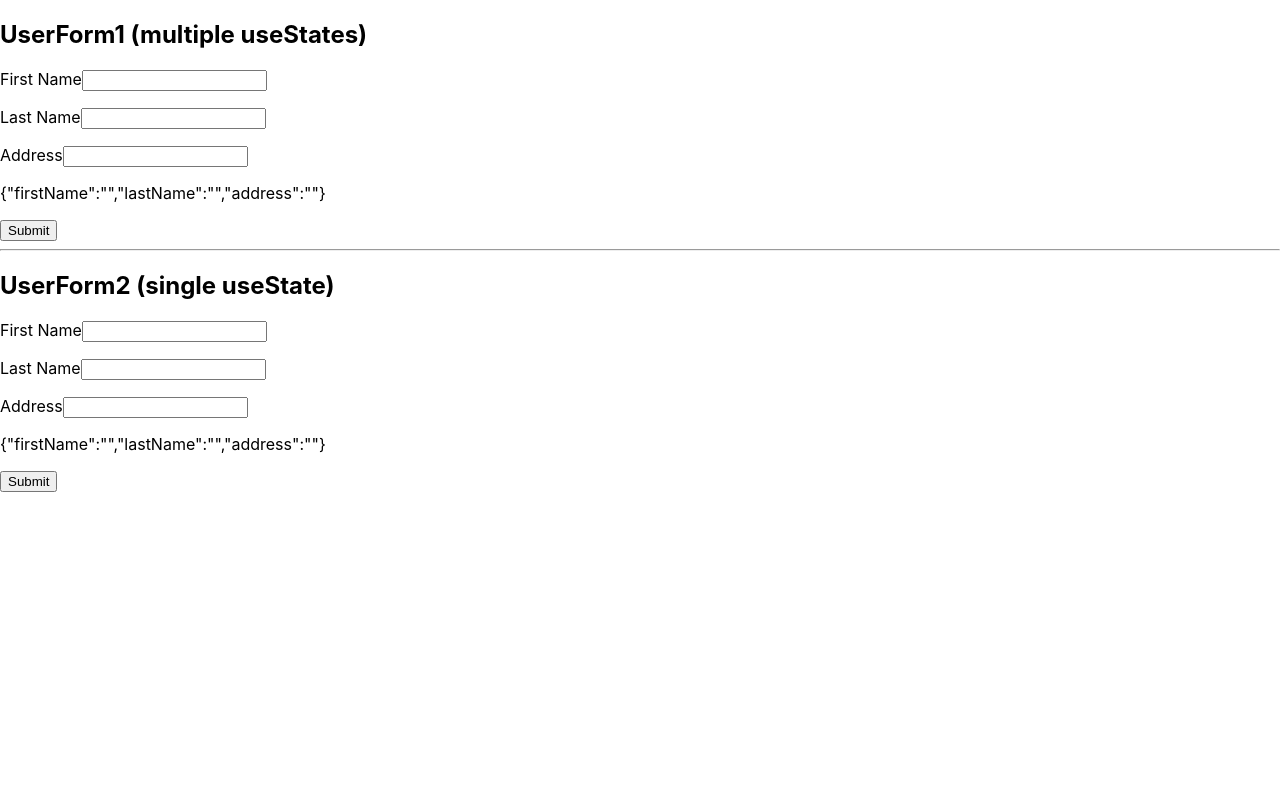
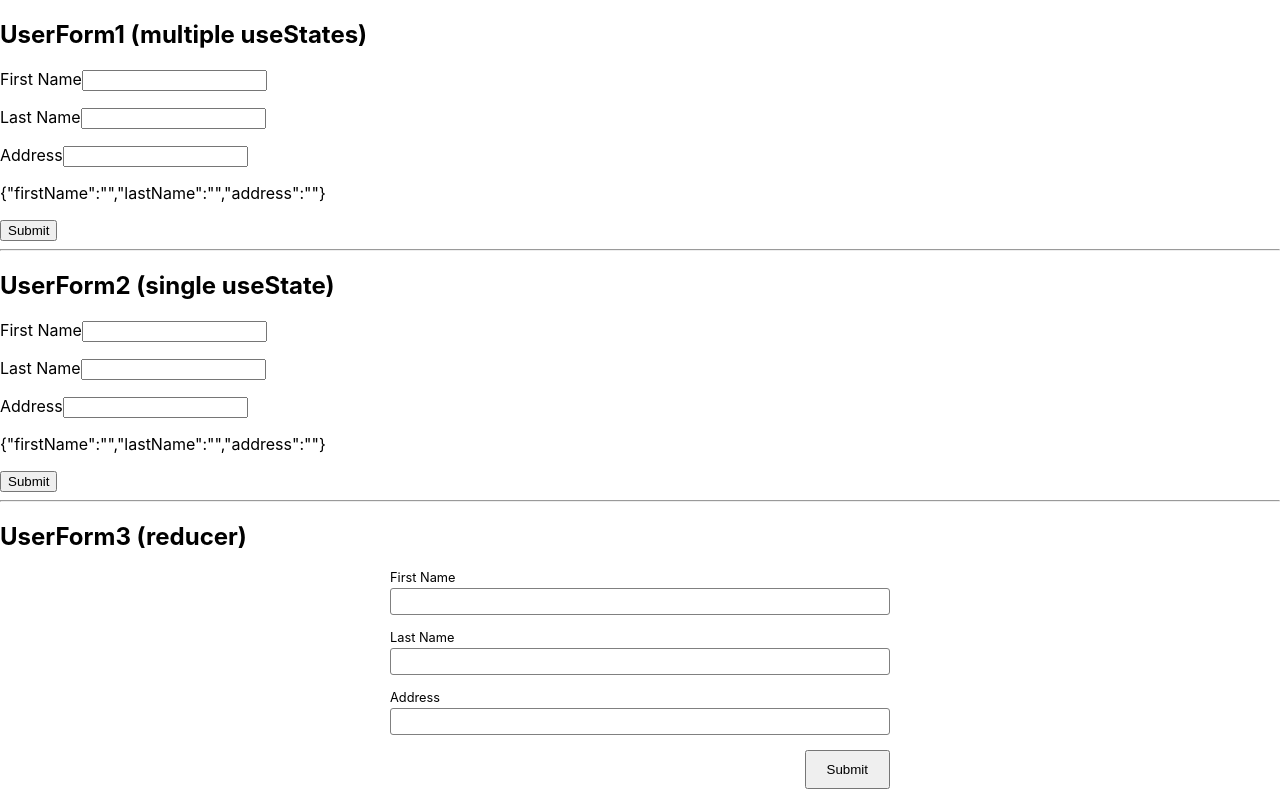
Before and after one commit to danyavol/react-training, a React (Create React App) app: page / in a window 1280 px wide. Built offline with nearby package versions, Linux system fonts and the light colour scheme.

Commit message:
feat: UseReducer example

```diff
--- a/src/App.css
+++ b/src/App.css
@@ -1,38 +1,42 @@
-.App {
-  text-align: center;
+.form {
+    max-width: 500px;
+    display: flex;
+    flex-direction: column;
+    gap: 15px;
+    margin: auto;
 }
 
-.App-logo {
-  height: 40vmin;
-  pointer-events: none;
+.control {
+    display: flex;
+    flex-direction: column;
 }
 
-@media (prefers-reduced-motion: no-preference) {
-  .App-logo {
-    animation: App-logo-spin infinite 20s linear;
-  }
+.control-label {
+    font-size: 0.8rem;
+    margin-bottom: 3px;
 }
 
-.App-header {
-  background-color: #282c34;
-  min-height: 100vh;
-  display: flex;
-  flex-direction: column;
-  align-items: center;
-  justify-content: center;
-  font-size: calc(10px + 2vmin);
-  color: white;
+.input {
+    padding: 5px 10px;
+    border-radius: 3px;
+    border: 1px solid gray;
 }
 
-.App-link {
-  color: #61dafb;
+.input.input-invalid:focus-visible {
+    outline-color: red;
 }
 
-@keyframes App-logo-spin {
-  from {
-    transform: rotate(0deg);
-  }
-  to {
-    transform: rotate(360deg);
-  }
+.input-invalid {
+    border-color: red;
 }
+
+.validation-error {
+    margin-top: 3px;
+    font-size: 0.8rem;
+    color: red;
+}
+
+.submit {
+    align-self: flex-end;
+    padding: 10px 20px;
+}
--- a/src/App.js
+++ b/src/App.js
@@ -1,6 +1,7 @@
 import './App.css';
-import UserForm1 from "./UserForm1/UserForm1";
-import UserForm2 from "./UserForm2/UserForm2";
+import UserForm1 from "./UserForm1_multipleUseState/UserForm1";
+import UserForm2 from "./UserForm2_singleUseState/UserForm2";
+import UserForm3 from "./UserForm3_useReducer/UserForm3";
 
 function App() {
 
@@ -15,6 +16,10 @@ function App() {
             <hr/>
 
             <UserForm2 onSubmit={onSubmit}></UserForm2>
+
+            <hr/>
+
+            <UserForm3 onSubmit={onSubmit}></UserForm3>
         </>
     );
 }
--- /dev/null
+++ b/src/UserForm3_useReducer/UserForm3.js
@@ -0,0 +1,103 @@
+import { useReducer } from 'react';
+import { actionTypes, defaultState, formReducer } from './UserForm3.reducer';
+import { isFormValid } from './UserForm3.validator';
+
+function UserForm3(props) {
+    const [state, dispatch] = useReducer(formReducer, defaultState);
+
+    function submit() {
+        if (!isFormValid(state)) {
+            dispatch({
+                type: actionTypes.markAllAsTouched
+            });
+            return;
+        }
+
+        console.log('submitted');
+        props.onSubmit(state);
+    }
+
+    function valueChangeHandler(prop) {
+        return (event) => {
+            dispatch({
+                type: actionTypes.setValue,
+                payload: {
+                    prop,
+                    value: event.target.value
+                }
+            })
+        }
+    }
+
+    function blurHandler(prop) {
+        return () => {
+            dispatch({
+                type: actionTypes.setTouched,
+                payload: {
+                    prop,
+                    touched: true
+                }
+            })
+        }
+    }
+
+    function showError(prop) {
+        return !state[prop].valid && state[prop].touched;
+    }
+
+    function getClassName(prop) {
+        return `input${showError(prop) ? " input-invalid" : ""}`;
+    }
+
+    return (
+        <>
+            <h2>UserForm3 (reducer)</h2>
+            <div className="form">
+                <div className="control">
+                    <label className="control-label" htmlFor="firstName">First Name</label>
+                    <input id="firstName" value={state.firstName.value}
+                        className={getClassName("firstName")}
+                        onChange={valueChangeHandler("firstName")}
+                        onBlur={blurHandler("firstName")}
+                    ></input>
+                    {
+                        showError("firstName")
+                        ? <span className="validation-error">{state.firstName.validationError}</span>
+                        : null
+                    }
+                </div>
+                <div className="control">
+                    <label className="control-label" htmlFor="lastName">Last Name</label>
+                    <input id="lastName" value={state.lastName.value}
+                        className={getClassName("lastName")}
+                        onChange={valueChangeHandler("lastName")}
+                        onBlur={blurHandler("lastName")}
+                    ></input>
+                    {
+                        showError("lastName")
+                        ? <span className="validation-error">{state.lastName.validationError}</span>
+                        : null
+                    }
+                </div>
+                <div className="control">
+                    <label className="control-label" htmlFor="address">Address</label>
+                    <input id="address" value={state.address.value}
+                        className={getClassName("address")}
+                        onChange={valueChangeHandler("address")}
+                        onBlur={blurHandler("address")}
+                    ></input>
+                    {
+                        showError("address")
+                        ? <span className="validation-error">{state.address.validationError}</span>
+                        : null
+                    }
+                </div>
+
+                <button className="submit" onClick={submit}>Submit</button>
+            </div>
+        </>
+    );
+}
+
+
+export default UserForm3;
--- /dev/null
+++ b/src/UserForm3_useReducer/UserForm3.reducer.js
@@ -0,0 +1,59 @@
+import { addressValidator, firstNameValidator, lastNameValidator } from "./UserForm3.validator";
+
+export const actionTypes = {
+    setValue: "setValue",
+    setTouched: "setTouched",
+    markAllAsTouched: "markAllAsTouched"
+};
+
+export const defaultState = {
+    firstName: inputConstructor("", firstNameValidator),
+    lastName: inputConstructor("", lastNameValidator),
+    address: inputConstructor("", addressValidator),
+};
+
+export function formReducer(state, action) {
+    switch (action.type) {
+        case actionTypes.setValue:
+            const validationError = state[action.payload.prop].validator(action.payload.value);
+            return {
+                ...state,
+                [action.payload.prop]: {
+                    ...state[action.payload.prop],
+                    value: action.payload.value,
+                    validationError,
+                    valid: validationError === null
+                }
+            }
+        case actionTypes.setTouched:
+            return {
+                ...state,
+                [action.payload.prop]: {
+                    ...state[action.payload.prop],
+                    touched: action.payload.touched
+                }
+            }
+        case actionTypes.markAllAsTouched:
+            const newState = {};
+            for (let key in state) {
+                newState[key] = {
+                    ...state[key],
+                    touched: true
+                }
+            }
+            return newState;
+        default:
+            return state;
+    }
+}
+
+function inputConstructor(defaultValue, validator) {
+    const validationError = validator(defaultValue);
+    return {
+        value: defaultValue,
+        touched: false,
+        validator,
+        validationError,
+        valid: validationError === null
+    };
+}
--- /dev/null
+++ b/src/UserForm3_useReducer/UserForm3.validator.js
@@ -0,0 +1,22 @@
+export function firstNameValidator(value) {
+    if (!value) return "FirstName is required";
+    if (value.length > 15) return "Max length is 15";
+    return null;
+}
+
+export function lastNameValidator(value) {
+    if (!value) return "LastName is required";
+    if (value.length > 20) return "Max length is 20";
+    return null;
+}
+
+export function addressValidator(value) {
+    return value ? null : "Address is required";
+}
+
+export function isFormValid(formState) {
+    for (let key in formState) {
+        if (!formState[key].valid) return false;
+    }
+    return true;
+}
```
Also changed, not shown: src/UserForm1_multipleUseState/UserForm1.js (renamed from src/UserForm1/UserForm1.js), src/UserForm2_singleUseState/UserForm2.js (renamed from src/UserForm2/UserForm2.js).
